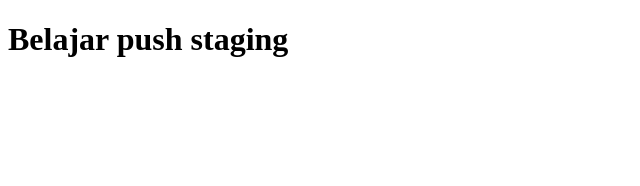
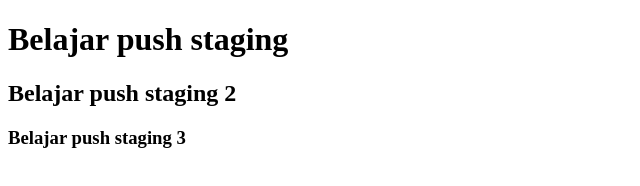
Before and after one commit to Muhammad5943/belajar-niomic, a plain HTML site: page header.html in a window 1280 px wide. Shown: the whole page, without its empty margins (0-640 px from the left). Drawn offline with Linux system fonts and the light colour scheme.

Commit message:
Menambahkan element h2 dan h3

```diff
--- a/header.html
+++ b/header.html
@@ -6,5 +6,7 @@
 
 	<body>
 		<h1>Belajar push staging</h1>
+		<h2>Belajar push staging 2</h2>
+		<h3>Belajar push staging 3</h3>
 	</body>
 </html>
```
